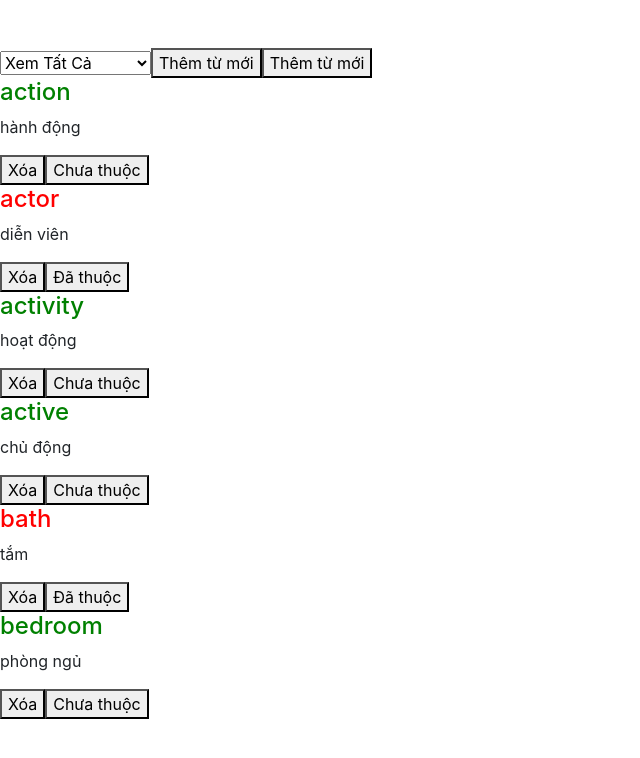
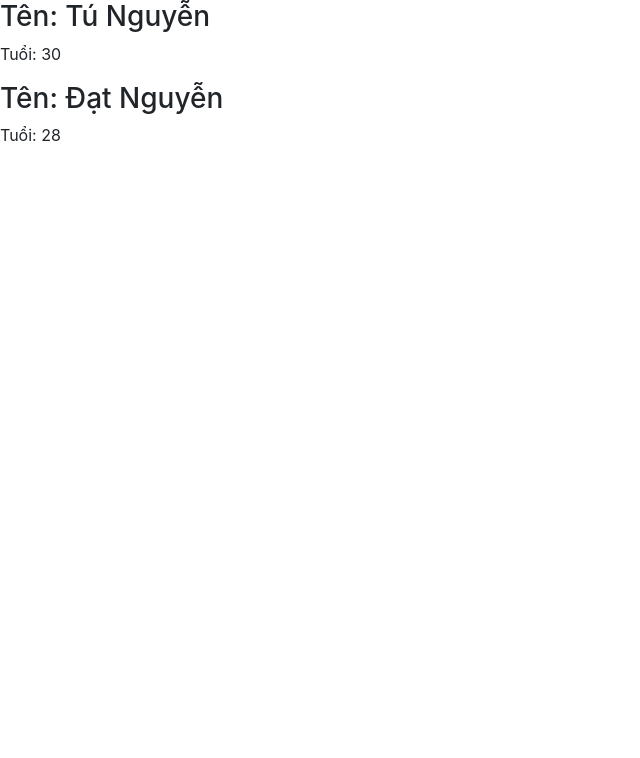
Before and after one commit to nvminhtu/AngularJS-Practices, an Angular app in the folder ng-pwa/: page / in a window 1280 px wide. Shown: the top 758 px of the page, without its empty margins (0-640 px from the left). Built offline with nearby package versions, Linux system fonts and the light colour scheme.

Commit message:
update paramater @Input

```diff
--- a/ng-pwa/src/app/app.component.html
+++ b/ng-pwa/src/app/app.component.html
@@ -3,4 +3,6 @@
 
 <!-- custom component - struture -->
 <!-- <app-struct></app-struct> -->
-<app-words></app-words>
+<!-- <app-words></app-words> -->
+<app-person name="Tú Nguyễn" age="30"></app-person>
+<app-person name="Đạt Nguyễn" age="28"></app-person>
--- /dev/null
+++ b/ng-pwa/src/app/person/person.component.html
@@ -0,0 +1,2 @@
+<h3>Tên: {{ name }}</h3>
+<p>Tuổi: {{ age }}</p>
--- /dev/null
+++ b/ng-pwa/src/app/person/person.component.ts
@@ -0,0 +1,19 @@
+import { Component, OnInit, Input } from '@angular/core';
+
+
+@Component({
+  selector: 'app-person',
+  templateUrl: './person.component.html',
+  styleUrls: ['./person.component.css']
+})
+export class PersonComponent implements OnInit {
+
+  // tham biến truyền vào Component - khai báo trong class xuất ra của Component
+  @Input () name: String;
+  @Input () age: Number;
+  constructor() { }
+
+  ngOnInit() {
+  }
+
+}
--- /dev/null
+++ b/ng-pwa/src/app/story/story.component.html
@@ -0,0 +1,3 @@
+<p>
+  story works!
+</p>
--- /dev/null
+++ b/ng-pwa/src/app/story/story.component.ts
@@ -0,0 +1,15 @@
+import { Component, OnInit } from '@angular/core';
+
+@Component({
+  selector: 'app-story',
+  templateUrl: './story.component.html',
+  styleUrls: ['./story.component.css']
+})
+export class StoryComponent implements OnInit {
+
+  constructor() { }
+
+  ngOnInit() {
+  }
+
+}
```
Also changed, not shown: ng-pwa/src/app/app.module.ts (+7 -1 lines), ng-pwa/src/app/child.component.ts (added, +8 -0 lines), ng-pwa/src/app/parent.component.ts (added, +8 -0 lines), ng-pwa/src/app/person/person.component.css (added), ng-pwa/src/app/story/story.component.css (added), 1 other file (tests, documents, lock files or other folders).
